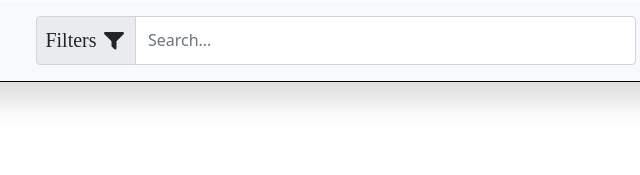
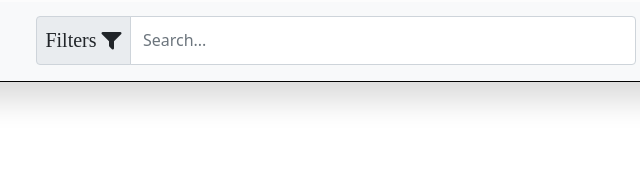
Before and after one commit to Mohamed-Ahmed-Nasr/C-Sale, a plain HTML site: page index.html in a window 1280 px wide. Shown: the top 175 px of the page, 264-904 px from the left. Drawn offline with Linux system fonts and the light colour scheme; files that its build step writes are made by us from their sources.

Commit message:
Update index.html

```diff
--- a/index.html
+++ b/index.html
@@ -16,8 +16,8 @@
 <link href="assets/dist/css/bootstrap.min.css" rel="stylesheet">
 <link rel="stylesheet" href="../bootstrap-5.0.2/dist/css/bootstrap.min.css">
 <!--  <link rel="stylesheet" href="../../../project 1 .css">  -->
-<link rel="stylesheet" href="../../project1.css">
-<link rel="stylesheet" href="../../../font awesome/fontawesome-free-5.15.3-web/css/all.css">
+<link rel="stylesheet" href="extras/project1.css">
+<link rel="stylesheet" href="extras/font awesome/fontawesome-free-5.15.3-web/css/all.css">
 
     <style>
       .bd-placeholder-img {
```
